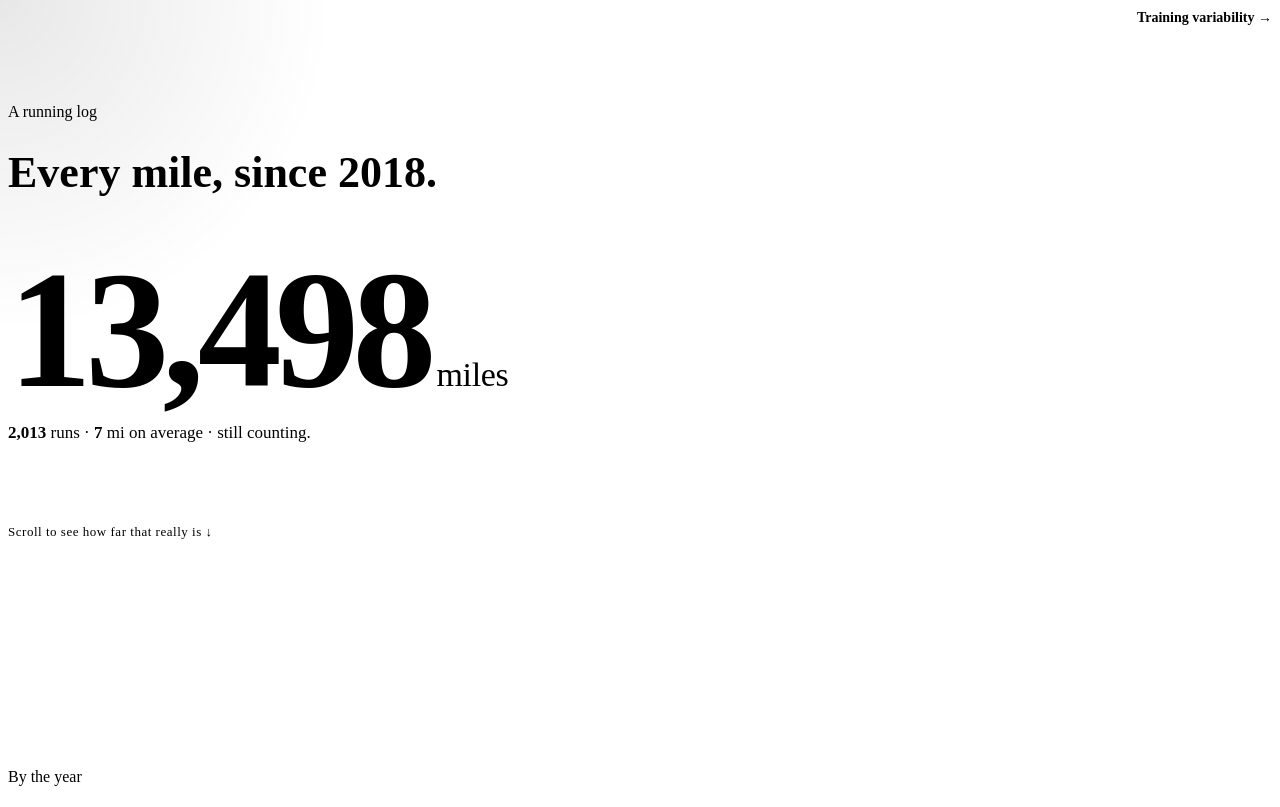
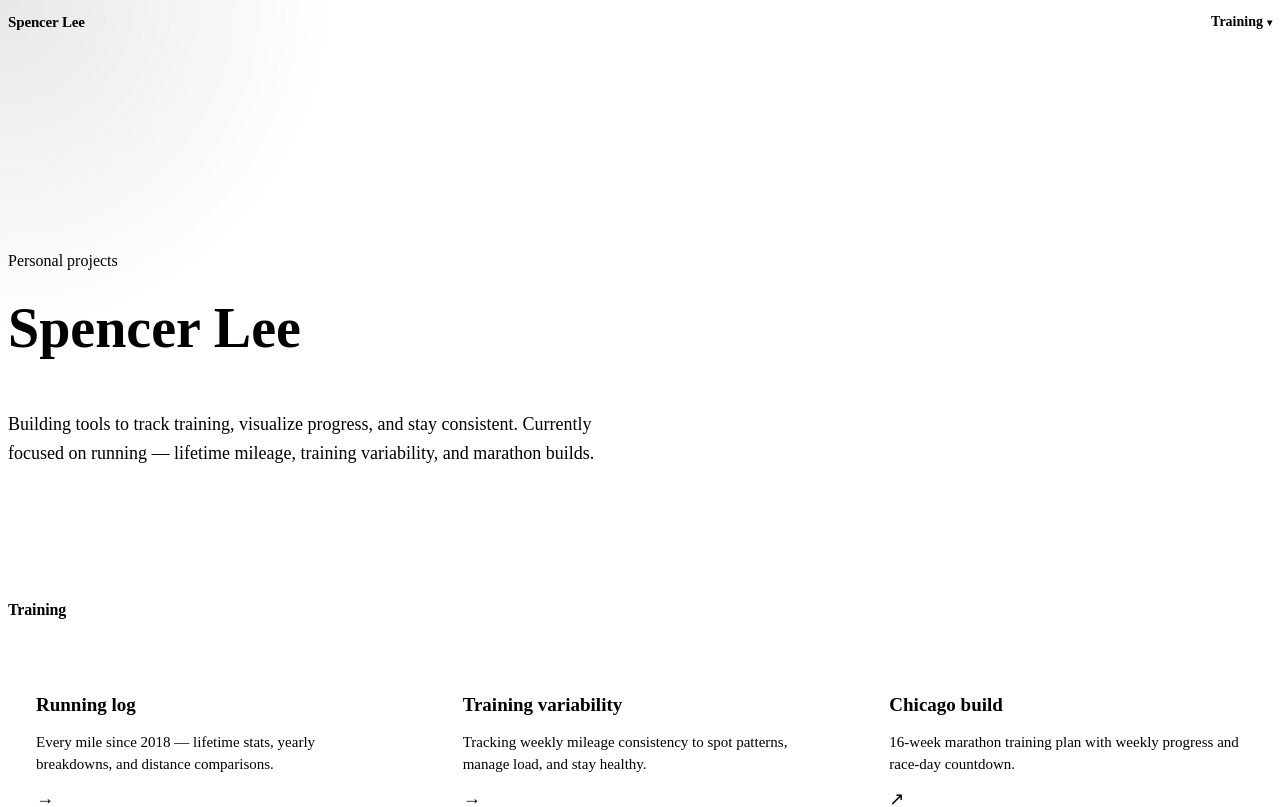
Before and after one commit to Splee9/running-tracker, a React (Vite) app: page / in a window 1280 px wide. Shown: the top 807 px of the page. Built offline with nearby package versions, Linux system fonts and the light colour scheme; the HTML template or start-up script is replaced by a standard one.

Commit message:
Personal hub + nested Training nav
Hub at / with Training dropdown nesting Miles, variability, and Chicago build. Miles moves to /miles.

```diff
--- a/src/App.tsx
+++ b/src/App.tsx
@@ -1,12 +1,8 @@
 import { lazy, Suspense, useEffect } from "react";
 import { CursorSpotlight } from "./components/CursorSpotlight";
-import { Hero } from "./components/Hero";
-import { YearChart } from "./components/YearChart";
-import { CumulativeJourney } from "./components/CumulativeJourney";
-import { MarathonTimes } from "./components/MarathonTimes";
-import { Comparisons } from "./components/Comparisons";
-import { Colophon } from "./components/Colophon";
-import { Footer } from "./components/Footer";
+import { Nav } from "./components/Nav";
+import { Home } from "./components/Home";
+import { Miles } from "./components/Miles";
 import { NotFound } from "./components/NotFound";
 import { usePathname } from "./lib/router";
 
@@ -14,37 +10,27 @@ import { usePathname } from "./lib/router";
 const Training = lazy(() => import("./components/Training").then((m) => ({ default: m.Training })));
 
 const TITLES: Record<string, string> = {
-  "/": "Miles — a running log",
+  "/": "Spencer Lee — Projects",
+  "/miles": "Miles — a running log",
   "/training": "Training variability — Miles",
 };
-
-function Home() {
-  return (
-    <>
-      <Hero />
-      <YearChart />
-      <CumulativeJourney />
-      <MarathonTimes />
-      <Comparisons />
-      <Colophon />
-      <Footer />
-    </>
-  );
-}
 
 export default function App() {
   const path = usePathname();
 
   useEffect(() => {
-    document.title = TITLES[path] ?? "Not found — Miles";
+    document.title = TITLES[path] ?? "Not found — Spencer Lee";
   }, [path]);
 
   return (
     <>
       <CursorSpotlight />
+      <Nav />
       <main>
         {path === "/" ? (
           <Home />
+        ) : path === "/miles" ? (
+          <Miles />
         ) : path === "/training" ? (
           <Suspense fallback={null}>
             <Training />
--- a/src/components/Footer.tsx
+++ b/src/components/Footer.tsx
@@ -1,6 +1,5 @@
 import { data, lifetime } from "../lib/data";
 import { fmt, formatDate } from "../lib/format";
-import { Link } from "../lib/router";
 import styles from "./Footer.module.css";
 
 export function Footer() {
@@ -14,16 +13,6 @@ export function Footer() {
         Last refreshed {formatDate(data.lastUpdated)} · rebuilt automatically from a Strava +
         Garmin training log.
       </p>
-      <p className={styles.crosslink}>
-        <Link href="/training">
-          How steady is the training? <span className={styles.arrow}>→</span>
-        </Link>
-      </p>
-      <p className={styles.crosslink}>
-        <a href="https://chicagomarathon2026.netlify.app/">
-          Follow my Chicago 2026 marathon build <span className={styles.arrow}>→</span>
-        </a>
-      </p>
     </footer>
   );
 }
--- a/src/components/Hero.tsx
+++ b/src/components/Hero.tsx
@@ -2,7 +2,6 @@ import { motion } from "framer-motion";
 import { AnimatedNumber } from "./AnimatedNumber";
 import { lifetime } from "../lib/data";
 import { fmt } from "../lib/format";
-import { Link } from "../lib/router";
 import styles from "./Hero.module.css";
 
 const rise = {
@@ -17,11 +16,6 @@ const rise = {
 export function Hero() {
   return (
     <header className={styles.hero}>
-      <motion.nav className={styles.nav} variants={rise} custom={4} initial="hidden" animate="show">
-        <Link href="/training" className={styles.navLink}>
-          Training variability <span className={styles.navArrow}>→</span>
-        </Link>
-      </motion.nav>
       <motion.p className="eyebrow" variants={rise} custom={0} initial="hidden" animate="show">
         A running log
       </motion.p>
--- /dev/null
+++ b/src/components/Home.module.css
@@ -0,0 +1,84 @@
+.home {
+  min-height: 70vh;
+  display: flex;
+  flex-direction: column;
+  justify-content: center;
+  padding: clamp(20px, 4vw, 40px) 0;
+}
+
+.title {
+  font-size: clamp(32px, 6vw, 56px);
+  margin: 10px 0 clamp(20px, 4vw, 32px);
+}
+
+.intro {
+  max-width: 640px;
+  font-size: clamp(16px, 2.5vw, 18px);
+  line-height: 1.6;
+  color: var(--muted);
+  margin-bottom: clamp(48px, 10vw, 80px);
+}
+
+.projects {
+  margin-top: clamp(20px, 4vw, 40px);
+}
+
+.projectsTitle {
+  font-size: clamp(14px, 2vw, 16px);
+  margin-bottom: clamp(20px, 3vw, 28px);
+  color: var(--ink);
+  letter-spacing: -0.01em;
+}
+
+.projectGrid {
+  display: grid;
+  gap: 16px;
+  grid-template-columns: repeat(auto-fit, minmax(280px, 1fr));
+}
+
+.projectCard {
+  position: relative;
+  display: block;
+  background: var(--card);
+  border: 1px solid var(--line);
+  border-radius: 12px;
+  padding: clamp(20px, 4vw, 28px);
+  text-decoration: none;
+  color: var(--ink);
+  transition: all 0.2s ease;
+}
+
+.projectCard:hover {
+  border-color: var(--accent);
+  transform: translateY(-2px);
+  box-shadow: 0 4px 12px rgba(0, 0, 0, 0.08);
+}
+
+.projectCard:hover .projectArrow {
+  transform: translateX(4px);
+}
+
+.projectName {
+  font-size: clamp(17px, 2.5vw, 19px);
+  margin-bottom: 8px;
+}
+
+.projectDesc {
+  font-size: clamp(14px, 2vw, 15px);
+  line-height: 1.5;
+  color: var(--muted);
+  margin-bottom: 12px;
+}
+
+.projectArrow {
+  display: inline-block;
+  font-size: 18px;
+  color: var(--muted);
+  transition: transform 0.2s ease;
+}
+
+@media (max-width: 640px) {
+  .projectGrid {
+    grid-template-columns: 1fr;
+  }
+}
--- /dev/null
+++ b/src/components/Home.tsx
@@ -0,0 +1,64 @@
+import { motion } from "framer-motion";
+import { Link } from "../lib/router";
+import styles from "./Home.module.css";
+
+const rise = {
+  hidden: { opacity: 0, y: 16 },
+  show: (i: number) => ({
+    opacity: 1,
+    y: 0,
+    transition: { delay: 0.1 + i * 0.08, duration: 0.6, ease: [0.22, 1, 0.36, 1] },
+  }),
+};
+
+export function Home() {
+  return (
+    <section className={styles.home}>
+      <motion.p className="eyebrow" variants={rise} custom={0} initial="hidden" animate="show">
+        Personal projects
+      </motion.p>
+      <motion.h1 className={styles.title} variants={rise} custom={1} initial="hidden" animate="show">
+        Spencer Lee
+      </motion.h1>
+
+      <motion.p className={styles.intro} variants={rise} custom={2} initial="hidden" animate="show">
+        Building tools to track training, visualize progress, and stay consistent. Currently
+        focused on running — lifetime mileage, training variability, and marathon builds.
+      </motion.p>
+
+      <motion.div className={styles.projects} variants={rise} custom={3} initial="hidden" animate="show">
+        <h2 className={styles.projectsTitle}>Training</h2>
+        <div className={styles.projectGrid}>
+          <Link href="/miles" className={styles.projectCard}>
+            <h3 className={styles.projectName}>Running log</h3>
+            <p className={styles.projectDesc}>
+              Every mile since 2018 — lifetime stats, yearly breakdowns, and distance
+              comparisons.
+            </p>
+            <span className={styles.projectArrow}>→</span>
+          </Link>
+
+          <Link href="/training" className={styles.projectCard}>
+            <h3 className={styles.projectName}>Training variability</h3>
+            <p className={styles.projectDesc}>
+              Tracking weekly mileage consistency to spot patterns, manage load, and stay
+              healthy.
+            </p>
+            <span className={styles.projectArrow}>→</span>
+          </Link>
+
+          <a
+            href="https://chicagomarathon2026.netlify.app/"
+            className={styles.projectCard}
+          >
+            <h3 className={styles.projectName}>Chicago build</h3>
+            <p className={styles.projectDesc}>
+              16-week marathon training plan with weekly progress and race-day countdown.
+            </p>
+            <span className={styles.projectArrow}>↗</span>
+          </a>
+        </div>
+      </motion.div>
+    </section>
+  );
+}
--- /dev/null
+++ b/src/components/Miles.tsx
@@ -0,0 +1,21 @@
+import { Hero } from "./Hero";
+import { YearChart } from "./YearChart";
+import { CumulativeJourney } from "./CumulativeJourney";
+import { MarathonTimes } from "./MarathonTimes";
+import { Comparisons } from "./Comparisons";
+import { Colophon } from "./Colophon";
+import { Footer } from "./Footer";
+
+export function Miles() {
+  return (
+    <>
+      <Hero />
+      <YearChart />
+      <CumulativeJourney />
+      <MarathonTimes />
+      <Comparisons />
+      <Colophon />
+      <Footer />
+    </>
+  );
+}
--- /dev/null
+++ b/src/components/Nav.module.css
@@ -0,0 +1,119 @@
+.nav {
+  display: flex;
+  align-items: center;
+  justify-content: space-between;
+  padding-bottom: clamp(40px, 8vw, 80px);
+  border-bottom: 1px solid var(--line);
+  margin-bottom: clamp(40px, 8vw, 80px);
+}
+
+.brand {
+  font-size: 15px;
+  font-weight: 600;
+  color: var(--ink);
+  text-decoration: none;
+  letter-spacing: -0.01em;
+  transition: opacity 0.2s ease;
+}
+
+.brand:hover {
+  opacity: 0.7;
+}
+
+.menu {
+  display: flex;
+  gap: 24px;
+}
+
+.dropdown {
+  position: relative;
+}
+
+.dropdownToggle {
+  font-family: var(--font);
+  font-size: 14px;
+  font-weight: 600;
+  color: var(--ink);
+  background: none;
+  border: none;
+  cursor: pointer;
+  display: flex;
+  align-items: center;
+  gap: 4px;
+  padding: 6px 0;
+  transition: opacity 0.2s ease;
+}
+
+.dropdownToggle:hover {
+  opacity: 0.7;
+}
+
+.caret {
+  font-size: 10px;
+  transition: transform 0.2s ease;
+}
+
+.dropdownToggle[aria-expanded="true"] .caret {
+  transform: rotate(180deg);
+}
+
+.dropdownMenu {
+  position: absolute;
+  top: calc(100% + 8px);
+  right: 0;
+  min-width: 200px;
+  background: var(--card);
+  border: 1px solid var(--line);
+  border-radius: 8px;
+  box-shadow: 0 4px 12px rgba(0, 0, 0, 0.08);
+  padding: 6px;
+  z-index: 100;
+  animation: dropdownSlide 0.2s ease;
+}
+
+@keyframes dropdownSlide {
+  from {
+    opacity: 0;
+    transform: translateY(-8px);
+  }
+  to {
+    opacity: 1;
+    transform: translateY(0);
+  }
+}
+
+.dropdownItem {
+  display: flex;
+  align-items: center;
+  justify-content: space-between;
+  font-size: 14px;
+  font-weight: 500;
+  color: var(--ink);
+  text-decoration: none;
+  padding: 10px 12px;
+  border-radius: 6px;
+  transition: background-color 0.15s ease;
+  white-space: nowrap;
+}
+
+.dropdownItem:hover {
+  background: var(--bg);
+}
+
+.external {
+  font-size: 12px;
+  color: var(--muted);
+}
+
+@media (max-width: 640px) {
+  .nav {
+    flex-direction: column;
+    align-items: flex-start;
+    gap: 20px;
+  }
+
+  .dropdownMenu {
+    right: auto;
+    left: 0;
+  }
+}
--- /dev/null
+++ b/src/components/Nav.tsx
@@ -0,0 +1,73 @@
+import { useState, useRef, useEffect } from "react";
+import { Link, usePathname } from "../lib/router";
+import styles from "./Nav.module.css";
+
+export function Nav() {
+  const [isTrainingOpen, setIsTrainingOpen] = useState(false);
+  const dropdownRef = useRef<HTMLDivElement>(null);
+  const pathname = usePathname();
+
+  useEffect(() => {
+    function handleClickOutside(e: MouseEvent) {
+      if (dropdownRef.current && !dropdownRef.current.contains(e.target as Node)) {
+        setIsTrainingOpen(false);
+      }
+    }
+
+    function handleEscape(e: KeyboardEvent) {
+      if (e.key === "Escape") {
+        setIsTrainingOpen(false);
+      }
+    }
+
+    if (isTrainingOpen) {
+      document.addEventListener("mousedown", handleClickOutside);
+      document.addEventListener("keydown", handleEscape);
+    }
+
+    return () => {
+      document.removeEventListener("mousedown", handleClickOutside);
+      document.removeEventListener("keydown", handleEscape);
+    };
+  }, [isTrainingOpen]);
+
+  useEffect(() => {
+    setIsTrainingOpen(false);
+  }, [pathname]);
+
+  return (
+    <nav className={styles.nav}>
+      <Link href="/" className={styles.brand}>
+        Spencer Lee
+      </Link>
+      <div className={styles.menu}>
+        <div className={styles.dropdown} ref={dropdownRef}>
+          <button
+            className={styles.dropdownToggle}
+            onClick={() => setIsTrainingOpen(!isTrainingOpen)}
+            aria-expanded={isTrainingOpen}
+            aria-haspopup="true"
+          >
+            Training <span className={styles.caret}>▾</span>
+          </button>
+          {isTrainingOpen && (
+            <div className={styles.dropdownMenu}>
+              <Link href="/miles" className={styles.dropdownItem}>
+                Running log
+              </Link>
+              <Link href="/training" className={styles.dropdownItem}>
+                Training variability
+              </Link>
+              <a
+                href="https://chicagomarathon2026.netlify.app/"
+                className={styles.dropdownItem}
+              >
+                Chicago build <span className={styles.external}>↗</span>
+              </a>
+            </div>
+          )}
+        </div>
+      </div>
+    </nav>
+  );
+}
--- a/src/components/NotFound.tsx
+++ b/src/components/NotFound.tsx
@@ -7,7 +7,8 @@ export function NotFound() {
       <p className="eyebrow">404</p>
       <h1 className={styles.title}>No miles logged here.</h1>
       <p className={styles.links}>
-        <Link href="/">Every mile →</Link>
+        <Link href="/">Home →</Link>
+        <Link href="/miles">Running log →</Link>
         <Link href="/training">Training variability →</Link>
       </p>
     </section>
```
